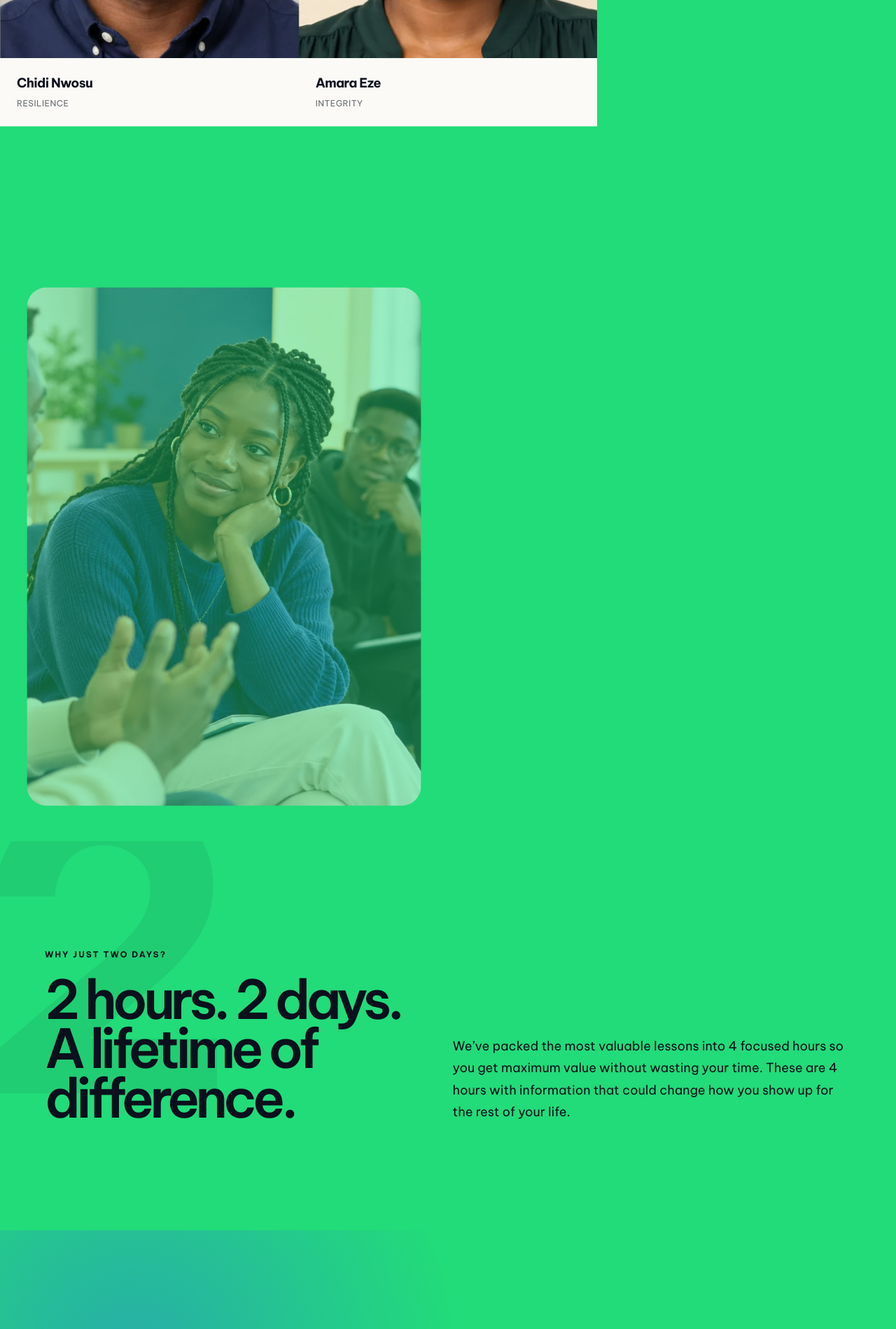
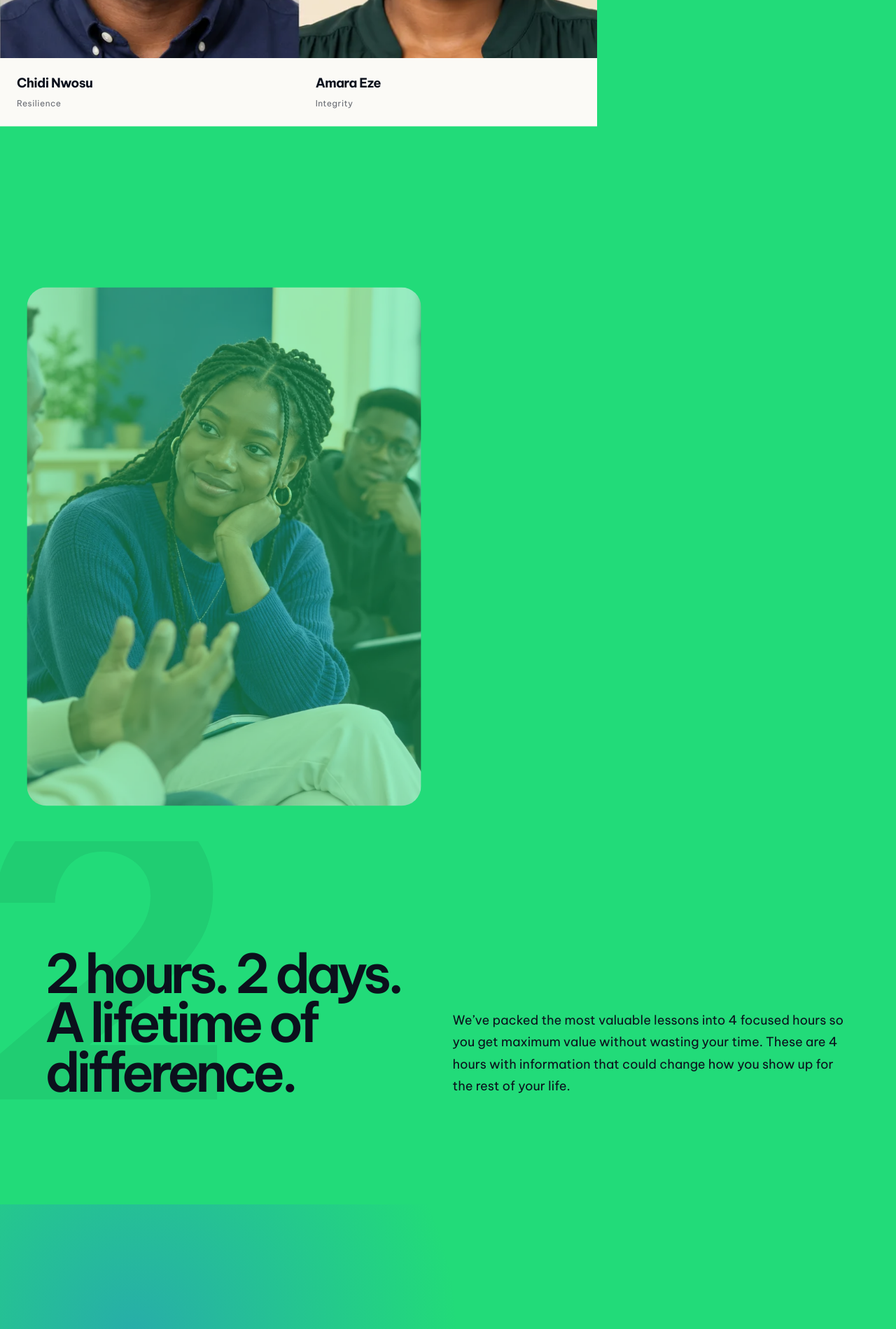
Before and after one commit to chiazaokoli/kfsd-website, a Next.js app: page / in a window 1280 px wide. Shown: the part 8500-10399 px from the top of the page at 70% size. Built offline with nearby package versions, Linux system fonts and the light colour scheme.

Commit message:
Refine speakers spacing and registration controls

```diff
--- a/app/globals.css
+++ b/app/globals.css
@@ -74,7 +74,7 @@ img { display: block; }
 .topbar.has-cta nav { left: 50%; transform: translate(-50%, -50%); }
 .topbar nav a { transition: color 180ms ease; }
 .topbar nav a:hover { color: var(--white); }
-.topbar-cta { position: absolute; top: 50%; right: 5vw; display: inline-flex; min-height: 44px; align-items: center; justify-content: center; gap: 8px; padding: 0 16px; color: var(--ink); border-radius: 17px; background: var(--accent-green); font-size: .75rem; font-weight: 500; opacity: 0; visibility: hidden; pointer-events: none; transform: translateY(calc(-50% + 10px)); transition: opacity 260ms ease, transform 300ms ease, visibility 0s linear 300ms, box-shadow 180ms ease; }
+.topbar-cta { position: absolute; top: 50%; right: 5vw; display: inline-flex; min-height: 44px; align-items: center; justify-content: center; gap: 8px; padding: 0 16px; color: var(--ink); border-radius: 17px; background: var(--accent-green); font-size: .875rem; font-weight: 500; opacity: 0; visibility: hidden; pointer-events: none; transform: translateY(calc(-50% + 10px)); transition: opacity 260ms ease, transform 300ms ease, visibility 0s linear 300ms, box-shadow 180ms ease; }
 .topbar.has-cta .topbar-cta { opacity: 1; visibility: visible; pointer-events: auto; transform: translateY(-50%); transition-delay: 0s; }
 .topbar-cta:hover { box-shadow: inset 0 0 18px rgba(255,255,255,.3), inset 0 1px 0 rgba(255,255,255,.48), 0 12px 30px rgba(34,219,121,.3); }
 
@@ -247,7 +247,7 @@ img { display: block; }
 .speaker-portrait { aspect-ratio: 4 / 5; background-color: var(--cream); background-size: 500% auto; background-repeat: no-repeat; }
 .speaker-details { padding: 24px; }
 .speaker-placeholder-grid h3 { margin: 0 0 9px; color: var(--ink); font-size: 1.15rem; letter-spacing: -.035em; }
-.speaker-placeholder-grid p { margin: 0; color: #686b72; font-size: .75rem; font-weight: 400; letter-spacing: .04em; line-height: 1.5; text-transform: uppercase; }
+.speaker-placeholder-grid p { margin: 0; color: #686b72; font-size: .75rem; font-weight: 400; letter-spacing: .04em; line-height: 1.5; }
 
 /* Organiser and action */
 .organiser-section { display: grid; grid-template-columns: minmax(360px, 1fr) minmax(0, 1fr); align-items: stretch; background: var(--blue); color: var(--white); }
@@ -261,7 +261,6 @@ img { display: block; }
 .two-days-section { position: relative; display: grid; grid-template-columns: .9fr 1fr; gap: 70px; align-items: end; overflow: hidden; padding: clamp(110px, 12vw, 180px) max(5vw, 28px); background: var(--accent-green); }
 .two-days-number { position: absolute; top: -25%; left: -3%; color: rgba(11,16,28,.07); font-size: 45vw; font-weight: 700; line-height: 1; pointer-events: none; }
 .two-days-section > div:not(.two-days-number), .two-days-section > p { position: relative; z-index: 2; }
-.two-days-section .section-kicker { color: inherit; }
 .two-days-section h2 { margin: 0; font-size: clamp(3rem, 6vw, 6.7rem); font-weight: 550; letter-spacing: -.075em; line-height: .92; }
 .two-days-section > p { max-width: 650px; margin: 0; font-size: 1.125rem; line-height: 1.75; }
 
@@ -390,13 +389,14 @@ img { display: block; }
   .learning-step-icon { width: 34px; height: 34px; }
   .learning-step-icon svg { width: 24px; height: 24px; }
   .learning-step-text strong { font-size: 1.03rem; }
-  .schedule-section { padding-inline: 0; }
+  .schedule-section { padding-inline: 0; padding-bottom: 55px; }
   .schedule-layout { min-height: 0; grid-template-columns: 1fr; gap: 0; }
   .schedule-intro { max-width: none; }
   .schedule-intro h2, .schedule-intro > p:not(.section-kicker) { margin-inline: 22px; }
   .local-time-card, .schedule-panel { border-radius: 0; }
   .schedule-panel { box-shadow: none; }
   .smooth-corner-fallback.schedule-panel { filter: none; }
+  .proof-section { padding-top: 55px; }
   .speaker-placeholder-grid { grid-template-columns: 1fr 1fr; margin-inline: -22px; }
   .organiser-section { grid-template-columns: 1fr; }
   .organiser-image { min-height: 520px; }
@@ -407,7 +407,7 @@ img { display: block; }
   .registration-section::before { content: ""; position: absolute; inset: 0; pointer-events: none; background: radial-gradient(circle at 15% 20%, rgba(49,92,255,.36), transparent 35%); mask-image: linear-gradient(to bottom, transparent, black 18%, black 82%, transparent); opacity: 0; transition: opacity 300ms ease-in-out; }
   .registration-section > * { position: relative; }
   .registration-copy { z-index: 2; margin-inline: 22px; }
-  .registration-form { z-index: 1; width: 100%; padding: 72px 22px 28px; border-radius: 0; box-shadow: none; }
+  .registration-form { z-index: 1; width: 100%; padding: 36px 22px 28px; border-radius: 0; box-shadow: none; }
   .smooth-corner-fallback.registration-form { filter: none; }
   .site-shell.registration-background-active .registration-section { color: var(--white); }
   .site-shell.registration-background-active .registration-section::before { opacity: 1; }
--- a/app/page.tsx
+++ b/app/page.tsx
@@ -6,7 +6,7 @@ import { useGSAP } from "@gsap/react";
 import gsap from "gsap";
 import { ScrollTrigger } from "gsap/ScrollTrigger";
 import {
-  ArrowDown, ArrowRight, Brain, CalendarBlank, ChatCircleDots,
+  ArrowDown, ArrowRight, Brain, CalendarBlank, CaretDown, ChatCircleDots,
   Clock, CrownSimple, GlobeHemisphereWest, Lightning,
   ListChecks, MicrophoneStage, Mountains, Question, ShieldCheck,
   Student, UsersThree, Medal,
@@ -487,7 +487,7 @@ export default function Home() {
           <div className="organiser-copy chapter-reveal"><p className="section-kicker">Organised by CKL</p><h2>Four years of helping young people stand out</h2><p>For four years, CKL has been running sessions that teach young people the skills that set them apart in work, business and life. This is another amazing edition, after 300 days of waiting. We’re excited to bring you this opportunity.</p></div>
         </section>
 
-        <section className="two-days-section"><div className="two-days-number" aria-hidden="true">2</div><div><p className="section-kicker">Why just two days?</p><h2>2 hours. 2 days. A lifetime of difference.</h2></div><p>We’ve packed the most valuable lessons into 4 focused hours so you get maximum value without wasting your time. These are 4 hours with information that could change how you show up for the rest of your life.</p></section>
+        <section className="two-days-section"><div className="two-days-number" aria-hidden="true">2</div><div><h2>2 hours. 2 days. A lifetime of difference.</h2></div><p>We’ve packed the most valuable lessons into 4 focused hours so you get maximum value without wasting your time. These are 4 hours with information that could change how you show up for the rest of your life.</p></section>
 
         <section className="registration-section" id="register">
           <div className="registration-copy chapter-reveal">
@@ -512,7 +512,7 @@ export default function Home() {
               <label htmlFor="level-trigger">Current level</label>
               <input type="hidden" name="level" value={selectedLevel} />
               <button id="level-trigger" ref={levelTriggerRef} className={`level-trigger${selectedLevel ? " is-selected" : ""}`} type="button" role="combobox" aria-haspopup="listbox" aria-expanded={levelOpen} aria-controls="level-options" aria-activedescendant={levelOpen ? `level-option-${activeLevel}` : undefined} aria-invalid={Boolean(formErrors.level)} aria-describedby={formErrors.level ? "level-error" : undefined} onClick={() => { setActiveLevel(Math.max(0, siteConfig.levels.findIndex((level) => level === selectedLevel))); setLevelOpen((open) => !open); }} onKeyDown={handleLevelKeyDown}>
-                <span>{selectedLevel || "Select your level"}</span><ArrowDown size={18} weight="bold" aria-hidden="true" />
+                <span>{selectedLevel || "Select your level"}</span><CaretDown size={18} weight="bold" aria-hidden="true" />
               </button>
               {levelOpen && <div id="level-options" className="level-options" role="listbox" aria-label="Current level">
                 {siteConfig.levels.map((level, index) => <div id={`level-option-${index}`} className={`level-option${index === activeLevel ? " is-active" : ""}`} role="option" aria-selected={level === selectedLevel} key={level} onPointerMove={() => setActiveLevel(index)} onClick={() => selectLevel(level)}>{level}</div>)}
@@ -524,7 +524,7 @@ export default function Home() {
           </form>
         </section>
 
-        <section className="faq-section-new"><div><p className="section-kicker">Good to know</p><h2>Questions, answered.</h2></div><div className="faq-list-new">{faqs.map(([question, answer], index) => {
+        <section className="faq-section-new"><div><h2>Questions, answered.</h2></div><div className="faq-list-new">{faqs.map(([question, answer], index) => {
           const open = openFaqs.includes(index);
           return <div className={`faq-item${open ? " is-open" : ""}`} key={question}>
             <h3><button id={`faq-question-${index}`} type="button" aria-expanded={open} aria-controls={`faq-answer-${index}`} onClick={() => setOpenFaqs((current) => current.includes(index) ? current.filter((item) => item !== index) : [...current, index])}>{question}<span aria-hidden="true">+</span></button></h3>
```
